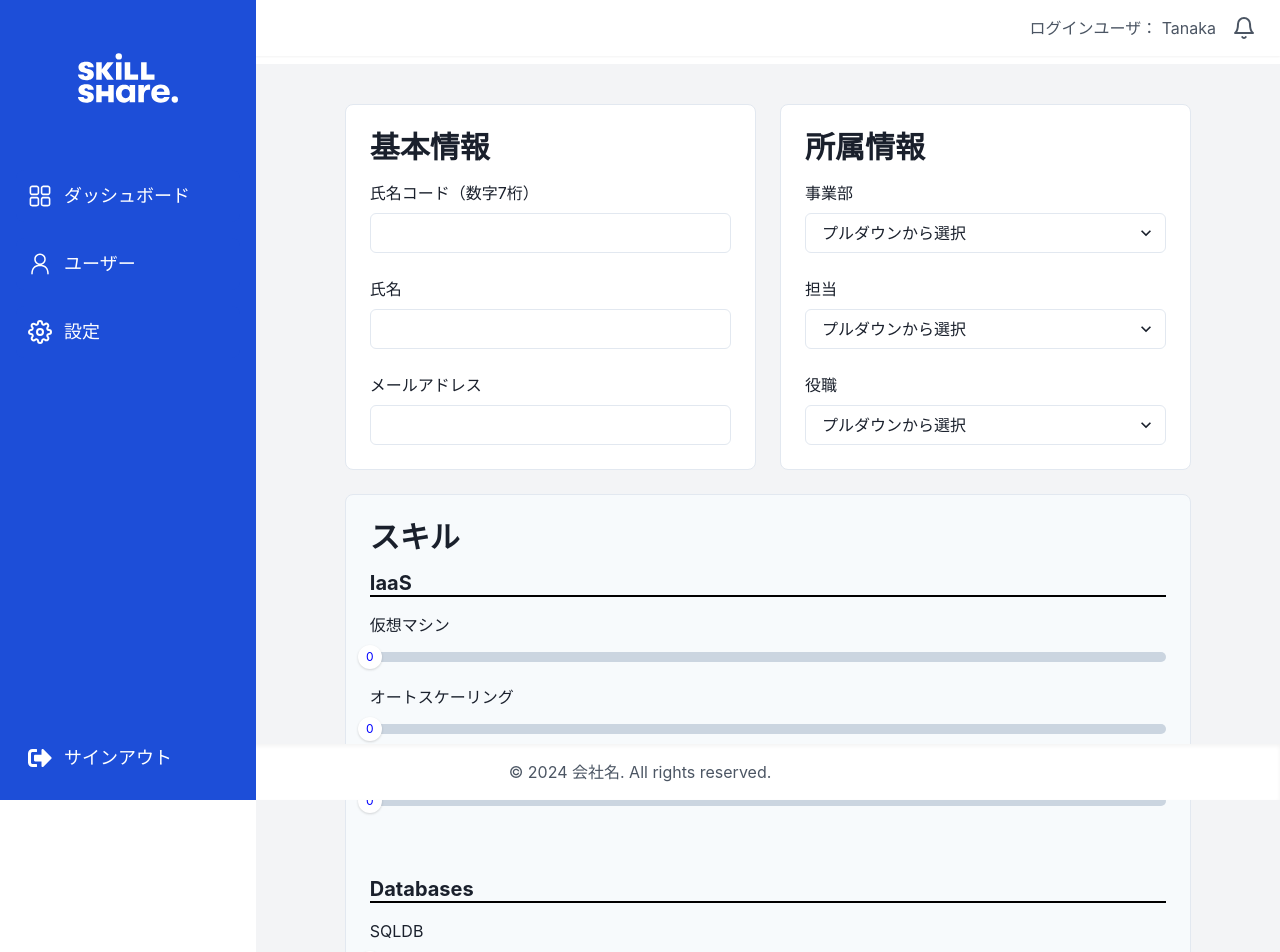
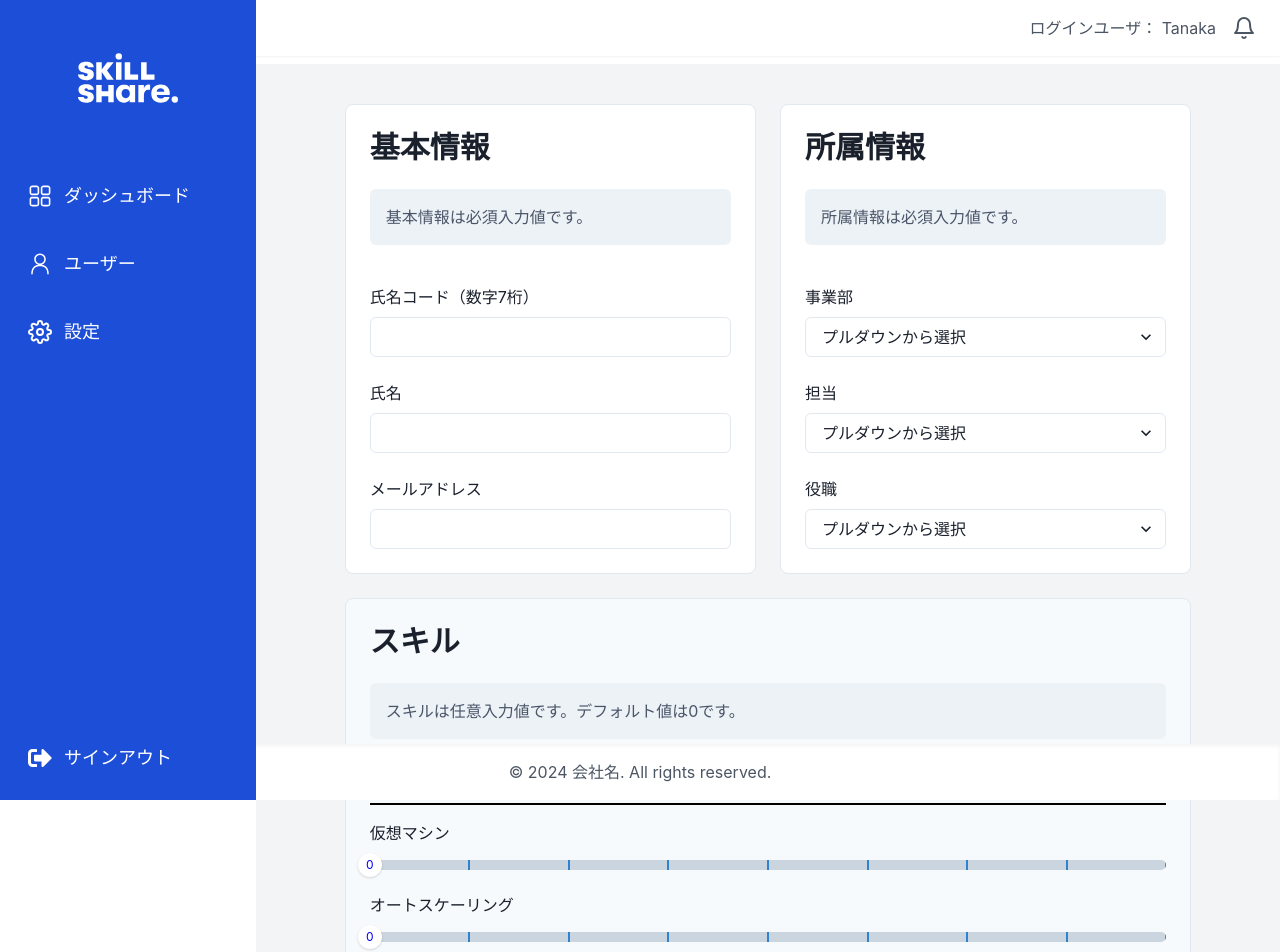
Before and after one commit to orfevre1021/tutorial-js, a Next.js app in the folder skills-dashboard/: page /register in a window 1280 px wide. Shown: the top 952 px of the page. Built offline with nearby package versions, Linux system fonts and the light colour scheme.

Commit message:
スライダーバーの修正

```diff
--- a/skills-dashboard/pages/register.jsx
+++ b/skills-dashboard/pages/register.jsx
@@ -3,7 +3,6 @@ import {
   Box,
   Button,
   Container,
-  Divider,
   Flex,
   Grid,
   Heading,
@@ -15,6 +14,7 @@ import {
   SliderThumb,
   Text,
   VStack,
+  Tooltip,
 } from "@chakra-ui/react";
 import { useRouter } from "next/router";
 
@@ -160,10 +160,10 @@ const EmployeeForm = () => {
     setCertifications(updatedCertifications);
   };
 
-  const handleSkillChange = (index, field, value) => {
+  const handleSkillChange = (index, value) => {
     const updatedSkills = skills.map((skill, i) => {
       if (i === index) {
-        return { ...skill, [field]: value };
+        return { ...skill, level: value };
       }
       return skill;
     });
@@ -192,7 +192,7 @@ const EmployeeForm = () => {
         !cert.level
       ) {
         newErrors[`certifications[${index}]`] =
-          "すべての資格フィールドを入力するか、資格を削除してください";
+          "すべてのフィールドを入力するか、資格を削除してください";
       }
     });
     return newErrors;
@@ -272,14 +272,73 @@ const EmployeeForm = () => {
     "オンプレ連携",
   ];
 
+  const renderSkillMarks = () => {
+    const skillLevelDescriptions = [
+      "経験なし",
+      "基礎学習した",
+      "指導ありで実施できる",
+      "指導ありで実施した",
+      "一人で実施できる",
+      "一人で実施した",
+      "指導できる（アソシ）",
+      "その道のプロ（シニア）",
+      "第一人者（エグゼ）",
+    ];
+
+    return [...Array(9)].map((_, i) => (
+      <Tooltip
+        key={i}
+        label={skillLevelDescriptions[i] || `スキルレベル ${i}`}
+        hasArrow
+        placement="top"
+      >
+        <Box
+          position="absolute"
+          left={`${(i / 8) * 100}%`}
+          transform="translateX(-50%)"
+          height="12px"
+          width="2px"
+          bg="blue.500"
+          _hover={{ width: "1cm" }}
+        />
+      </Tooltip>
+    ));
+  };
+
+  const renderCertMarks = () => {
+    const certLevelDescriptions = ["初級", "中級", "上級"];
+
+    return [...Array(3)].map((_, i) => (
+      <Tooltip
+        key={i}
+        label={certLevelDescriptions[i] || `資格レベル ${i + 1}`}
+        hasArrow
+        placement="top"
+      >
+        <Box
+          position="absolute"
+          left={`${(i / 2) * 100}%`}
+          transform="translateX(-50%)"
+          height="12px"
+          width="2px"
+          bg="blue.500"
+          _hover={{ width: "1cm" }}
+        />
+      </Tooltip>
+    ));
+  };
+
   return (
     <Container maxW="90%" p={4}>
       <form onSubmit={handleSubmit}>
         <Grid templateColumns="repeat(2, 1fr)" gap={6}>
           <Box bg="white" borderWidth="1px" borderRadius="lg" p={6}>
-            <Heading as="h2" size="lg" mb={4}>
+            <Heading as="h2" size="lg" mb={6}>
               基本情報
             </Heading>
+            <Box p={4} color="gray.600" bg="gray.100" borderRadius="md" mb={10}>
+              基本情報は必須入力値です。
+            </Box>
             <VStack spacing={6} align="stretch">
               <Box>
                 <Text mb={2}>氏名コード（数字7桁）</Text>
@@ -332,9 +391,12 @@ const EmployeeForm = () => {
             </VStack>
           </Box>
           <Box bg="white" borderWidth="1px" borderRadius="lg" p={6}>
-            <Heading as="h2" size="lg" mb={4}>
+            <Heading as="h2" size="lg" mb={6}>
               所属情報
             </Heading>
+            <Box p={4} color="gray.600" bg="gray.100" borderRadius="md" mb={10}>
+              所属情報は必須入力値です。
+            </Box>
             <VStack spacing={6} align="stretch">
               <Box>
                 <Text mb={2}>事業部</Text>
@@ -401,9 +463,12 @@ const EmployeeForm = () => {
           </Box>
         </Grid>
         <Box bg="gray.50" borderWidth="1px" borderRadius="lg" p={6} mt={6}>
-          <Heading as="h2" size="lg" mb={4}>
+          <Heading as="h2" size="lg" mb={6}>
             スキル
           </Heading>
+          <Box p={4} color="gray.600" bg="gray.100" borderRadius="md" mb={10}>
+            スキルは任意入力値です。デフォルト値は0です。
+          </Box>
           <VStack spacing={6} align="stretch">
             {skillSections.map((section) => (
               <Box key={section} mb={6}>
@@ -423,12 +488,17 @@ const EmployeeForm = () => {
                       <Flex align="center">
                         <Slider
                           flex="1"
-                          defaultValue={skill.level}
+                          value={skill.level}
                           min={0}
-                          max={9}
+                          max={8}
                           step={1}
                           onChange={(val) =>
-                            handleSkillChange(index, "level", val)
+                            handleSkillChange(
+                              skills.findIndex(
+                                (s) => s.skill_name === skill.skill_name
+                              ),
+                              val
+                            )
                           }
                         >
                           <SliderTrack
@@ -436,7 +506,7 @@ const EmployeeForm = () => {
                             height="10px"
                             borderRadius="5px"
                           >
-                            <Box position="relative" right={10} />
+                            {renderSkillMarks()}
                             <SliderFilledTrack
                               bg="blue.500"
                               borderRadius="5px"
@@ -456,9 +526,13 @@ const EmployeeForm = () => {
           </VStack>
         </Box>
         <Box bg="gray.50" borderWidth="1px" borderRadius="lg" p={6} mt={6}>
-          <Heading as="h2" size="lg" mb={4}>
+          <Heading as="h2" size="lg" mb={6}>
             資格
           </Heading>
+          <Box p={4} color="gray.600" bg="gray.100" borderRadius="md" mb={10}>
+            資格は任意入力値です。<br></br>
+            資格追加がある場合は「追加」、追加を取り消す場合は「削除」をクリックしてください。
+          </Box>
           <VStack spacing={6} align="stretch">
             {certifications.map((cert, index) => (
               <Box key={index} mb={4}>
@@ -510,7 +584,7 @@ const EmployeeForm = () => {
                   <Flex align="center">
                     <Slider
                       flex="1"
-                      defaultValue={cert.level || 1}
+                      value={cert.level || 1}
                       min={1}
                       max={3}
                       step={1}
@@ -523,12 +597,12 @@ const EmployeeForm = () => {
                         height="10px"
                         borderRadius="5px"
                       >
-                        <Box position="relative" right={10} />
+                        {renderCertMarks()}
                         <SliderFilledTrack bg="blue.500" borderRadius="5px" />
                       </SliderTrack>
                       <SliderThumb boxSize={6}>
-                        <Text color="white" fontSize="xs">
-                          {cert.level || 1}
+                        <Text color="blue" fontSize="xs">
+                          {["初", "中", "高"][cert.level - 1] || "初"}
                         </Text>
                       </SliderThumb>
                     </Slider>
@@ -552,7 +626,7 @@ const EmployeeForm = () => {
               colorScheme="blue"
               onClick={() => setCertifications([...certifications, {}])}
             >
-              資格を追加
+              追加
             </Button>
           </VStack>
         </Box>
```
